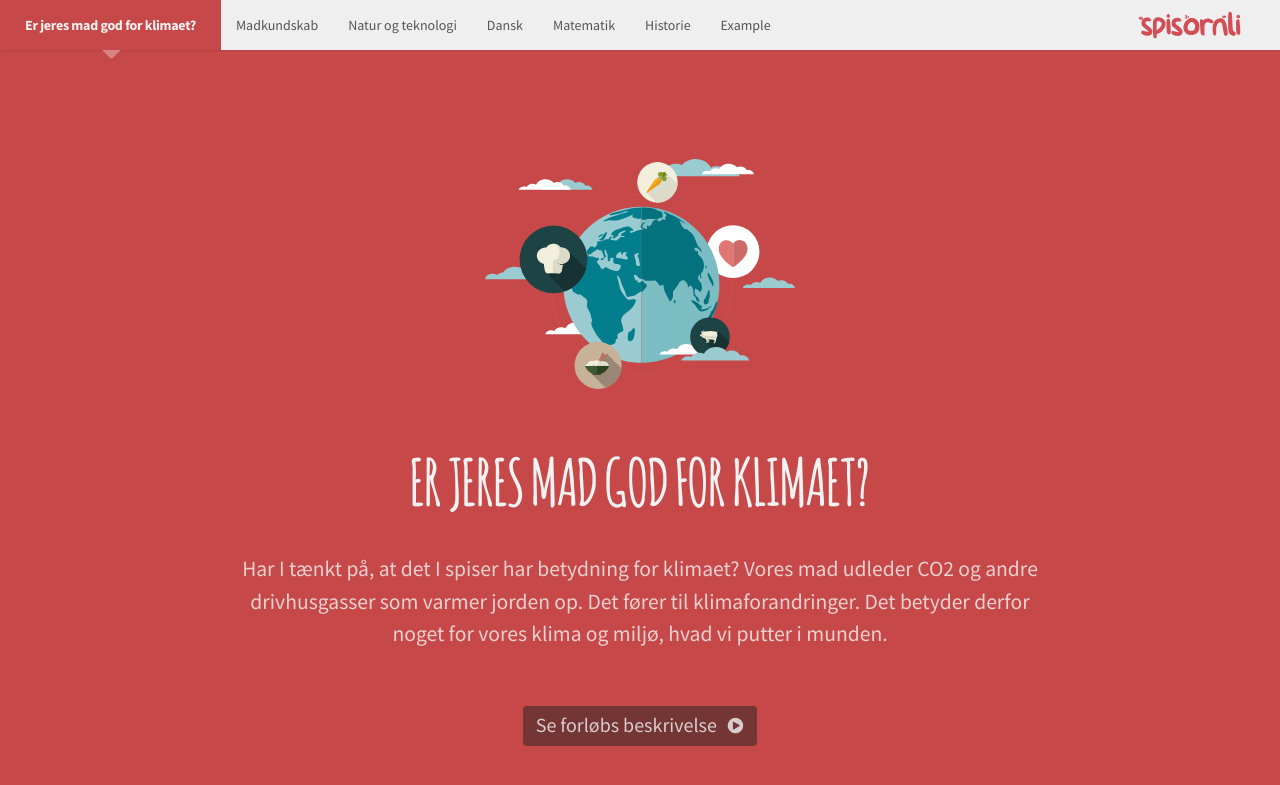
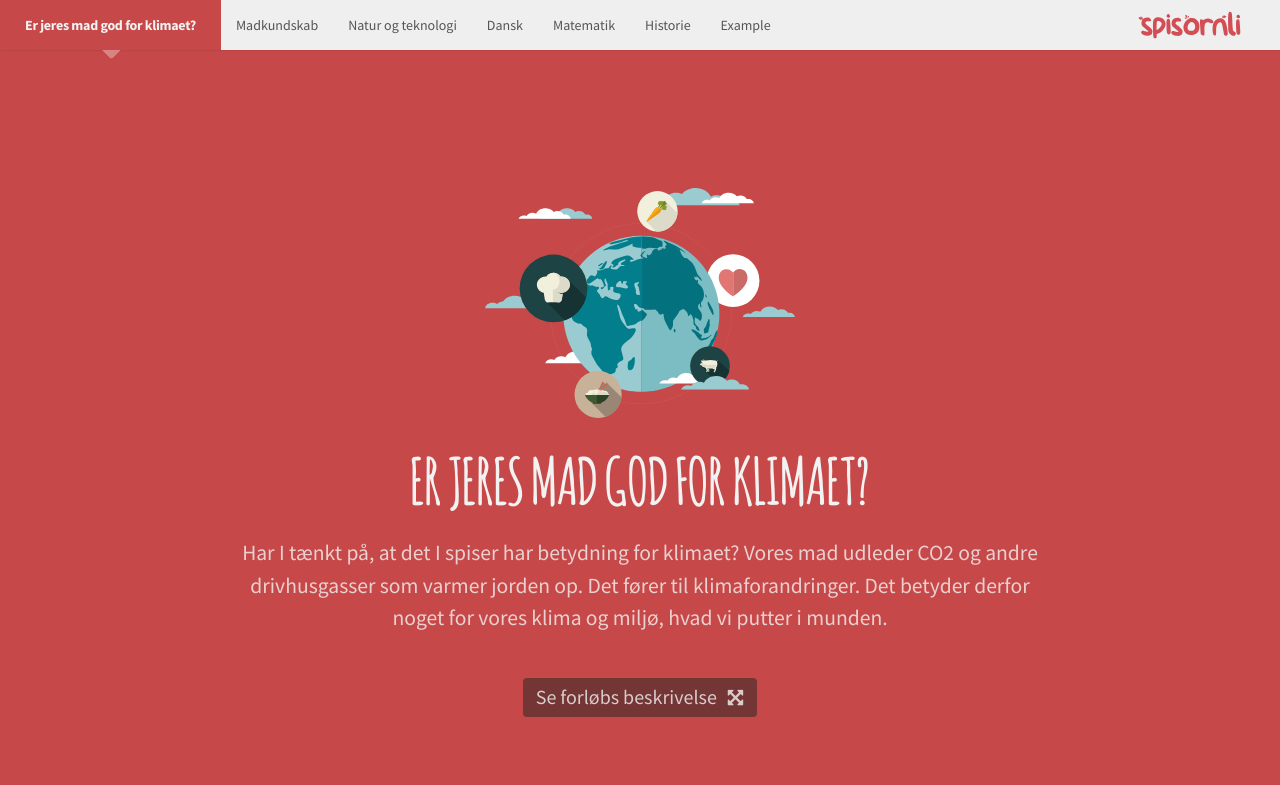
Before and after one commit to spisornli/spisornli.github.io, a Jekyll site: the page test.html, which Jekyll copies as it is, in a window 1280 px wide. Shown: the top 785 px of the page. Built offline with Jekyll 4.4.1, drawn with Linux system fonts in a browser that asks for light colours; nearby versions of some CDN libraries.

Commit message:
invert button

```diff
--- a/test.html
+++ b/test.html
@@ -201,10 +201,10 @@
                     <div class="image-wrapper"><img src="images/Tema01_Matematik01.svg" /></div>
                     <h1 class="page-title">Er jeres mad god for klimaet?</h1>
 
-                <p><big>Har I tænkt på, at det I spiser har betydning for klimaet?
-Vores mad udleder CO2 og andre drivhusgasser som varmer jorden op. Det fører til klimaforandringer. Det betyder derfor noget for vores klima og miljø, hvad vi putter i munden.</big></p> <br>
+                <p>Har I tænkt på, at det I spiser har betydning for klimaet?
+Vores mad udleder CO2 og andre drivhusgasser som varmer jorden op. Det fører til klimaforandringer. Det betyder derfor noget for vores klima og miljø, hvad vi putter i munden.</p>
 
-                <a type="button" class="start-button popup-open" href="#beskrivelse" >Se forløbs beskrivelse <i class="fa fa-play-circle"></i></a>
+                <a type="button" class="start-button popup-open" href="#beskrivelse" >Se forløbs beskrivelse <i class="fa fa-arrows-alt"></i></a>
 
 
             </div> <!-- content-wrapper end -->
@@ -224,7 +224,7 @@
 
         <h4 class="item-title"><a href="#secondPage/1">Hvilken kost er god for klimaet?</a></h4>
                             <p>I dette forløb lærer du, at vælge mad og lave hele måltider, der er gode for klimaet.</p>
-        <a type="button" href="#madkundskab01" class="start-button popup-open" >Start<i class="fa fa-play-circle"></i></a>
+        <a type="button" href="#madkundskab01" class="start-button popup-open" >Start <i class="fa fa-arrows-alt"></i></a>
 
 
                             </div>
@@ -243,7 +243,7 @@
 
                             <h3 class="item-title"><a href="#secondPage/1">Vi bor i et kæmpestort drivhus</a></h3>
                             <p>Her skal I undersøge drivhuseffekten og finde ud af, hvordan den opstår, hvad den har at gøre med vores mad, og hvad den betyder for vores klima.</p>
-                             <a href="#" class="start-button">Start<i class="fa fa-play-circle"></i></a>
+                             <a href="#" class="start-button">Start <i class="fa fa-arrows-alt"></i></a>
                             </div>
                         </div>
 
@@ -260,7 +260,7 @@
 
                             <h3 class="item-title"><a href="#secondPage/1">Hvordan bliver jeres frokost klimavenlig?</a></h3>
                             <p>Her lærer I, hvad en prima-klima-frokost er, og hvordan I kan formidle det til jeres familie og venner, så de også får lyst til at spise klima-mad.</p>
-                             <a href="#" class="start-button">Start<i class="fa fa-play-circle"></i></a>
+                             <a href="#" class="start-button">Start <i class="fa fa-arrows-alt"></i></a>
                             </div>
                         </div>
 
@@ -277,7 +277,7 @@
 
         <h3 class="item-title"><a href="#secondPage/1">Er jeres frokost god for klimaet?</a></h3>
                             <p>Har I tænkt på, at I kan regne ud, om jeres mad er god eller dårlig for klimaet? Det kan I bruge en CO2-beregner til.</p>
-                             <a href="#" class="start-button">Start<i class="fa fa-play-circle"></i></a>
+                             <a href="#" class="start-button">Start <i class="fa fa-arrows-alt"></i></a>
                             </div>
                         </div>
 
@@ -294,7 +294,7 @@
 
         <h3 class="item-title"><a href="#secondPage/1">Er stenalderkost god for klimaet?</a></h3>
                             <p>Her lærer I, hvordan livsgrundlaget har ændret sig gennem tiden og om kosten i stenalderen var mere god for klimaet end det, I spiser i dag.</p>
-                             <a href="#" class="start-button">Start<i class="fa fa-play-circle"></i></a>
+                             <a href="#" class="start-button">Start <i class="fa fa-arrows-alt"></i></a>
                             </div>
                         </div>
 
@@ -313,7 +313,7 @@
 
         <h3 class="item-title"><a href="#secondPage/1">Er jeres frokost god for klimaet?</a></h3>
                             <p>Har I tænkt på, at I kan regne ud, om jeres mad er god eller dårlig for klimaet? Det kan I bruge en CO2-beregner til.</p>
-                             <a href="#" class="start-button">Start<i class="fa fa-play-circle"></i></a>
+                             <a href="#" class="start-button">Start <i class="fa fa-arrows-alt"></i></a>
                             </div>
                         </div>
                     </div> <!-- col end -->
@@ -326,7 +326,7 @@
 
                             <h3 class="item-title"><a href="#secondPage/1">Hvordan bliver jeres frokost klimavenlig?</a></h3>
                             <p>Her lærer I, hvad en prima-klima-frokost er, og hvordan I kan formidle det til jeres familie og venner, så de også får lyst til at spise klima-mad.</p>
-                             <a href="#" class="start-button">Start<i class="fa fa-play-circle"></i></a>
+                             <a href="#" class="start-button">Start <i class="fa fa-arrows-alt"></i></a>
                             </div>
                         </div>
                     </div> <!-- col end -->
@@ -339,7 +339,7 @@
 
                             <h3 class="item-title"><a href="#secondPage/1">Vi bor i et kæmpestort drivhus</a></h3>
                             <p>Her skal I undersøge drivhuseffekten og finde ud af, hvordan den opstår, hvad den har at gøre med vores mad, og hvad den betyder for vores klima.</p>
-                             <a href="#" class="start-button">Start<i class="fa fa-play-circle"></i></a>
+                             <a href="#" class="start-button">Start <i class="fa fa-arrows-alt"></i></a>
                             </div>
                         </div>
                     </div> <!-- col end -->
@@ -352,7 +352,7 @@
 
         <h4 class="item-title"><a href="#secondPage/1">Hvilken kost er god for klimaet?</a></h4>
                             <p>I dette forløb lærer du, at vælge mad og lave hele måltider, der er gode for klimaet.</p>
-        <a type="button" href="#madkundskab01" class="start-button popup-open" >Start<i class="fa fa-play-circle"></i></a>
+        <a type="button" href="#madkundskab01" class="start-button popup-open" >Start <i class="fa fa-arrows-alt"></i></a>
 
 
                             </div>
```
Also changed, not shown: css/main.scss (+16 -6 lines), css/main.css, images/Tema01_c02-madpyramide.png (added), 1 other file.
